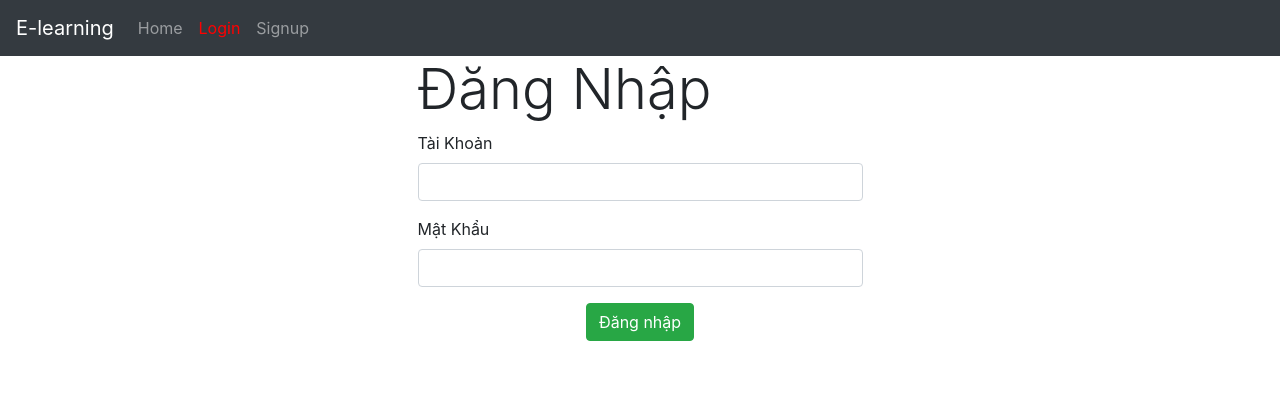
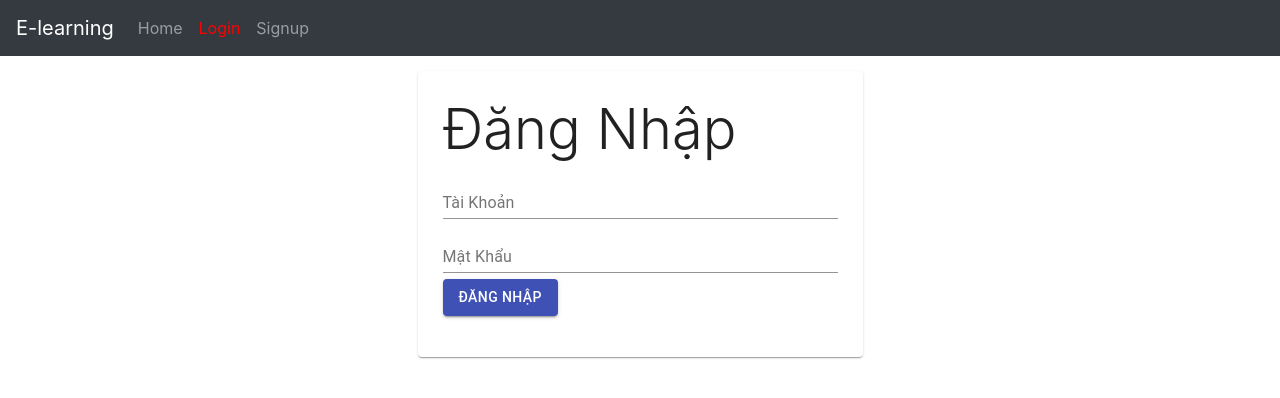
Before and after one commit to lvqchau/FE25_Elearning, a React (Create React App) app: page /signin in a window 1280 px wide. Shown: the top 398 px of the page. Built offline with nearby package versions, Linux system fonts and the light colour scheme; no server answers.

Commit message:
LoginSignupForm

```diff
--- a/src/Screens/User/Authentication/LoginScreen.js
+++ b/src/Screens/User/Authentication/LoginScreen.js
@@ -2,6 +2,17 @@ import React from "react";
 import { connect } from "react-redux";
 import { Formik, Form } from "formik";
 import { fetchCredential } from "../../../Redux/Actions/User";
+import { TextField, Paper, Button } from "@material-ui/core";
+import { withStyles } from "@material-ui/styles";
+
+const styles = theme => ({
+  Paper: {
+    "&.MuiPaper-root": {
+      padding: 25,
+      marginTop: 15
+    }
+  }
+});
 
 const LoginScreen = props => {
   const _handleSubmit = value => {
@@ -20,34 +31,40 @@ const LoginScreen = props => {
             }}
             onSubmit={_handleSubmit}
             render={({ handleChange, values }) => (
+              <Paper className={props.classes.Paper}>
                 <Form>
                   <h4 className="display-4">Đăng Nhập</h4>
                   <div className="form-group">
-                  <label htmlFor>Tài Khoản</label>
-                  <input
+                    <TextField
+                      label="Tài Khoản"
+                      placeholder="Vui lòng nhập tài khoản"
                       type="text"
                       name="taiKhoan"
                       onChange={handleChange}
                       className="form-control"
                       value={values.taiKhoan}
+                      fullWidth
                     />
                   </div>
                   <div className="form-group">
-                  <label htmlFor>Mật Khẩu</label>
-                  <input
+                    <TextField
+                      label="Mật Khẩu"
+                      placeholder="Vui lòng nhập mật khẩu"
                       type="text"
                       name="matKhau"
                       onChange={handleChange}
                       value={values.matKhau}
                       className="form-control"
+                      fullWidth
                     />
                   </div>
-                <div className="form-group text-center">
-                  <button type="submit" className="btn btn-success">
+                  <div className="form-group">
+                    <Button type="submit" variant="contained" color="primary">
                       Đăng nhập
-                  </button>
+                    </Button>
                   </div>
                 </Form>
+              </Paper>
             )}
           />
         </div>
@@ -56,4 +73,4 @@ const LoginScreen = props => {
   );
 };
 
-export default connect()(LoginScreen);
+export default connect()(withStyles(styles)(LoginScreen));
--- a/src/Screens/User/Authentication/SignupScreen.js
+++ b/src/Screens/User/Authentication/SignupScreen.js
@@ -6,13 +6,18 @@ import { withStyles } from "@material-ui/styles";
 import TextField from "@material-ui/core/TextField";
 import Button from "@material-ui/core/Button";
 import Paper from "@material-ui/core/Paper";
+import { Box } from "@material-ui/core";
 
 const styles = theme => ({
-  test: {
+  Paper: {
     "&.MuiPaper-root": {
       padding: 25,
       marginTop: 15
     }
+  },
+  ErrorText: {
+    marginTop: 8,
+    fontSize: 12
   }
 });
 
@@ -52,7 +57,7 @@ const SignupScreen = props => {
             onSubmit={_handleSubmit}
             validationSchema={SignUpUserSchema}
             render={formikProps => (
-              <Paper className={props.classes.test}>
+              <Paper className={props.classes.Paper}>
                 <Form>
                   <h4 className="display-4">Đăng Ký</h4>
                   <div className="form-group">
@@ -63,12 +68,19 @@ const SignupScreen = props => {
                       name="taiKhoan"
                       onChange={formikProps.handleChange}
                       className="form-control"
+                      error={
+                        formikProps.errors.taiKhoan &&
+                        formikProps.touched.taiKhoan
+                      }
                     />
                     {formikProps.errors.taiKhoan &&
                       formikProps.touched.taiKhoan && (
-                        <p className="alert alert-danger">
-                          {formikProps.errors.taiKhoan}
-                        </p>
+                        <Box
+                          className={props.classes.ErrorText}
+                          color="error.main"
+                        >
+                          *{formikProps.errors.taiKhoan}
+                        </Box>
                       )}
                   </div>
 
@@ -80,13 +92,19 @@ const SignupScreen = props => {
                       name="matKhau"
                       onChange={formikProps.handleChange}
                       className="form-control"
+                      error={
+                        formikProps.errors.matKhau &&
+                        formikProps.touched.matKhau
+                      }
                     />
-                    {formikProps.errors.matKhau &&
-                      formikProps.touched.matKhau && (
-                        <p className="alert alert-danger">
-                          {formikProps.errors.matKhau}
-                        </p>
-                      )}
+                    {formikProps.errors.matKhau && formikProps.touched.matKhau && (
+                      <Box
+                        className={props.classes.ErrorText}
+                        color="error.main"
+                      >
+                        *{formikProps.errors.matKhau}
+                      </Box>
+                    )}
                   </div>
                   <div className="form-group">
                     <TextField
@@ -96,11 +114,17 @@ const SignupScreen = props => {
                       name="hoTen"
                       onChange={formikProps.handleChange}
                       className="form-control"
+                      error={
+                        formikProps.errors.hoTen && formikProps.touched.hoTen
+                      }
                     />
                     {formikProps.errors.hoTen && formikProps.touched.hoTen && (
-                      <p className="alert alert-danger">
-                        {formikProps.errors.hoTen}
-                      </p>
+                      <Box
+                        className={props.classes.ErrorText}
+                        color="error.main"
+                      >
+                        *{formikProps.errors.hoTen}
+                      </Box>
                     )}
                   </div>
                   <div className="form-group">
@@ -111,11 +135,17 @@ const SignupScreen = props => {
                       name="email"
                       onChange={formikProps.handleChange}
                       className="form-control"
+                      error={
+                        formikProps.errors.email && formikProps.touched.email
+                      }
                     />
                     {formikProps.errors.email && formikProps.touched.email && (
-                      <p className="alert alert-danger">
-                        {formikProps.errors.email}
-                      </p>
+                      <Box
+                        className={props.classes.ErrorText}
+                        color="error.main"
+                      >
+                        *{formikProps.errors.email}
+                      </Box>
                     )}
                   </div>
                   <div className="form-group">
@@ -126,11 +156,17 @@ const SignupScreen = props => {
                       name="soDT"
                       onChange={formikProps.handleChange}
                       className="form-control"
+                      error={
+                        formikProps.errors.soDT && formikProps.touched.soDT
+                      }
                     />
                     {formikProps.errors.soDT && formikProps.touched.soDT && (
-                      <p className="alert alert-danger">
-                        {formikProps.errors.soDT}
-                      </p>
+                      <Box
+                        className={props.classes.ErrorText}
+                        color="error.main"
+                      >
+                        *{formikProps.errors.soDT}
+                      </Box>
                     )}
                   </div>
 
```
Lines whose indentation alone changed are shown as unchanged.
